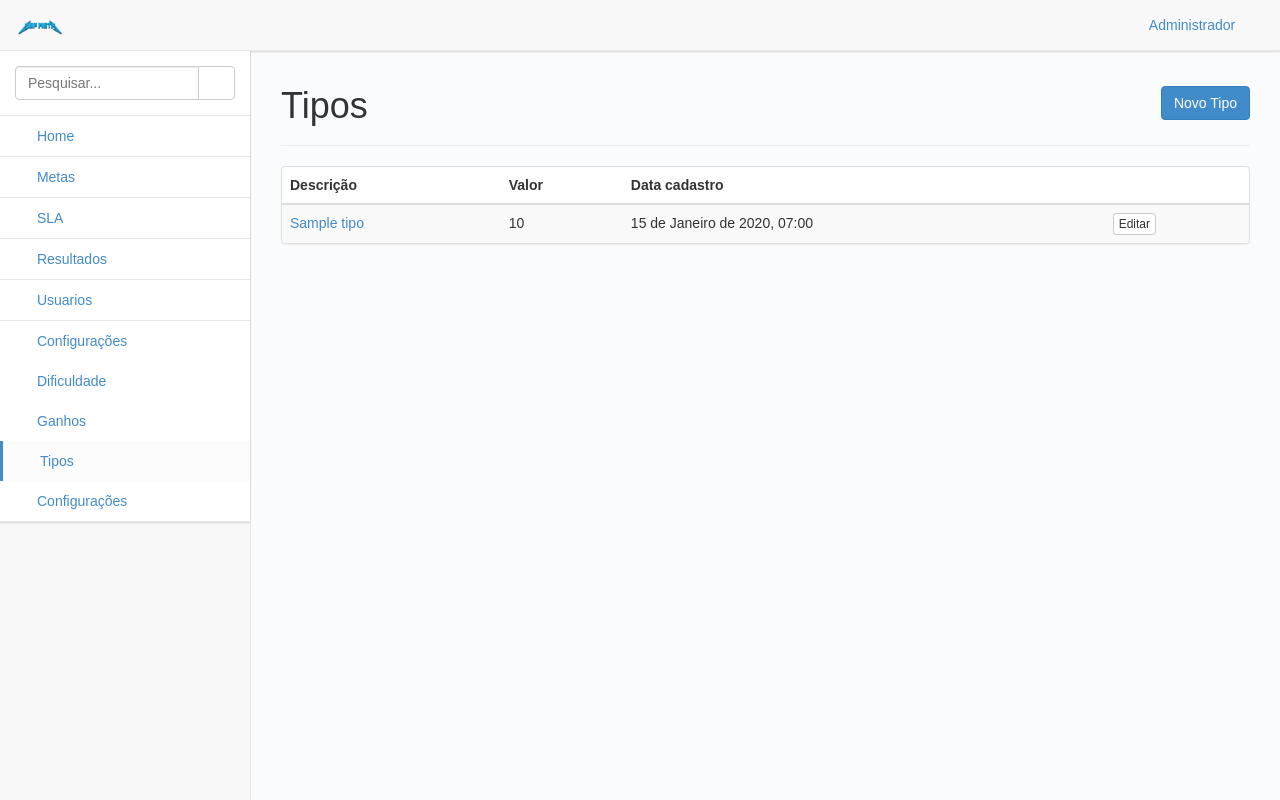
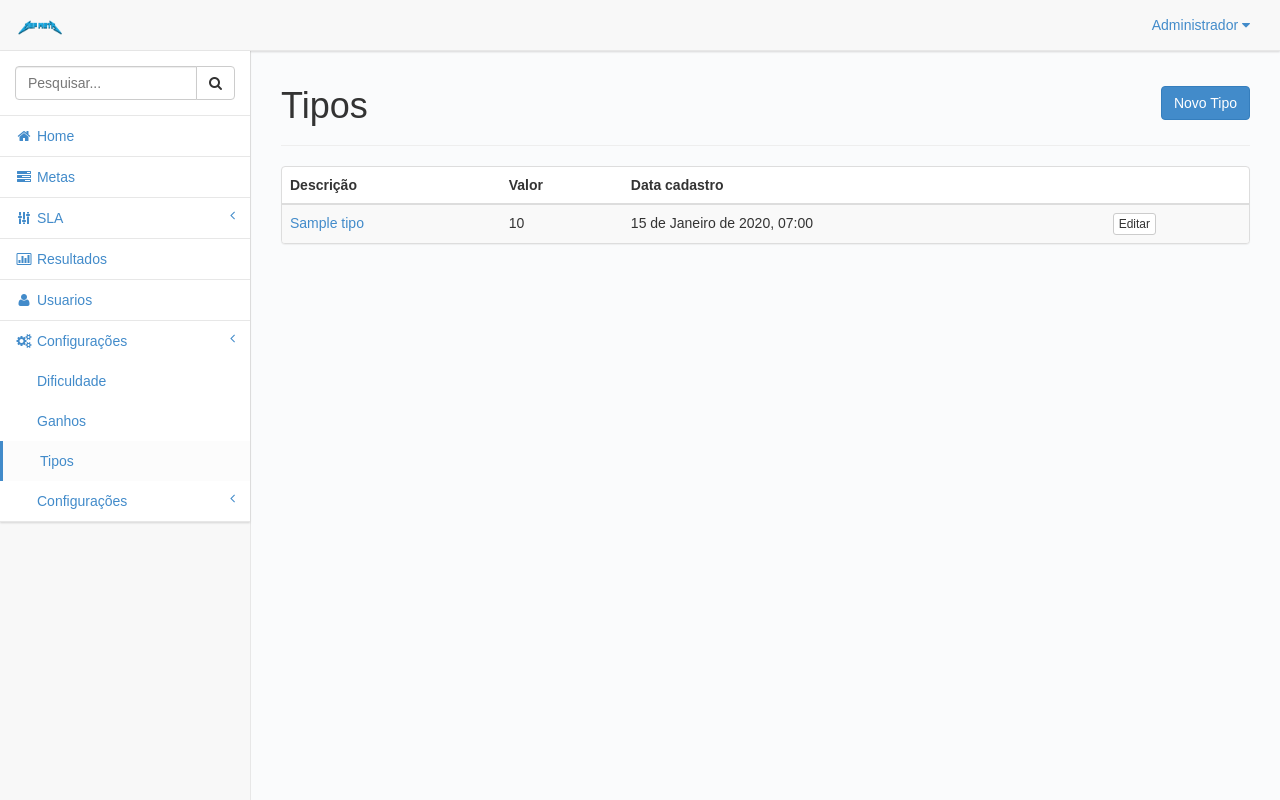
Before and after one commit to alvarobacelar/defmeta, a Rails app: page /tipos in a window 1280 px wide. Run offline with Rails 7, Linux system fonts and the light colour scheme; a user stored in the database is signed in; tables that the repository leaves empty hold one stand-in row (values such as "Sample post"); style sheets or scripts are compiled from the project's sources; parts of the project's set-up code (start-up, migrations or seed data) failed here and were passed over; some libraries are stand-ins or nearby versions; some web fonts are replaced.

Commit message:
Ajustado o arquivo de fonts

```diff
--- a/app/assets/stylesheets/fonts/font-awesome-4.1.0/css/font-awesome.css.scss
+++ b/app/assets/stylesheets/fonts/font-awesome-4.1.0/css/font-awesome.css.scss
@@ -6,8 +6,8 @@
  * -------------------------- */
 @font-face {
   font-family: 'FontAwesome';
-  src: url( asset-path("/assets/font-awesome-4.1.0/fonts/fontawesome-webfont.eot?v=4.1.0") );
-  src: url( asset-path('/assets/font-awesome-4.1.0/fonts/fontawesome-webfont.eot?#iefix&v=4.1.0') ) format('embedded-opentype'), url( asset-path('/assets/font-awesome-4.1.0/fonts/fontawesome-webfont.woff?v=4.1.0') ) format('woff'), url( asset-path('/assets/font-awesome-4.1.0/fonts/fontawesome-webfont.ttf?v=4.1.0') ) format('truetype'), url(asset-path('/assets/font-awesome-4.1.0/fonts/fontawesome-webfont.svg?v=4.1.0#fontawesomeregular') ) format('svg');
+  src: asset-url("font-awesome-4.1.0/fonts/fontawesome-webfont.eot?v=4.1.0");
+  src: asset-url('font-awesome-4.1.0/fonts/fontawesome-webfont.eot?#iefix&v=4.1.0') format('embedded-opentype'), asset-url('font-awesome-4.1.0/fonts/fontawesome-webfont.woff?v=4.1.0') format('woff'), asset-url('font-awesome-4.1.0/fonts/fontawesome-webfont.ttf?v=4.1.0') format('truetype'), asset-url('font-awesome-4.1.0/fonts/fontawesome-webfont.svg?v=4.1.0#fontawesomeregular') format('svg');
 /*
   src: url( asset-path("fonts/fontawesome-webfont.eot?v=4.1.0") );
   src: url( asset-path('fonts/fontawesome-webfont.eot?#iefix&v=4.1.0') ) format('embedded-opentype'), url( asset-path('fonts/fontawesome-webfont.woff?v=4.1.0') ) format('woff'), url( asset-path('fonts/fontawesome-webfont.ttf?v=4.1.0') ) format('truetype'), url(asset-path('fonts/fontawesome-webfont.svg?v=4.1.0#fontawesomeregular') ) format('svg');
```
